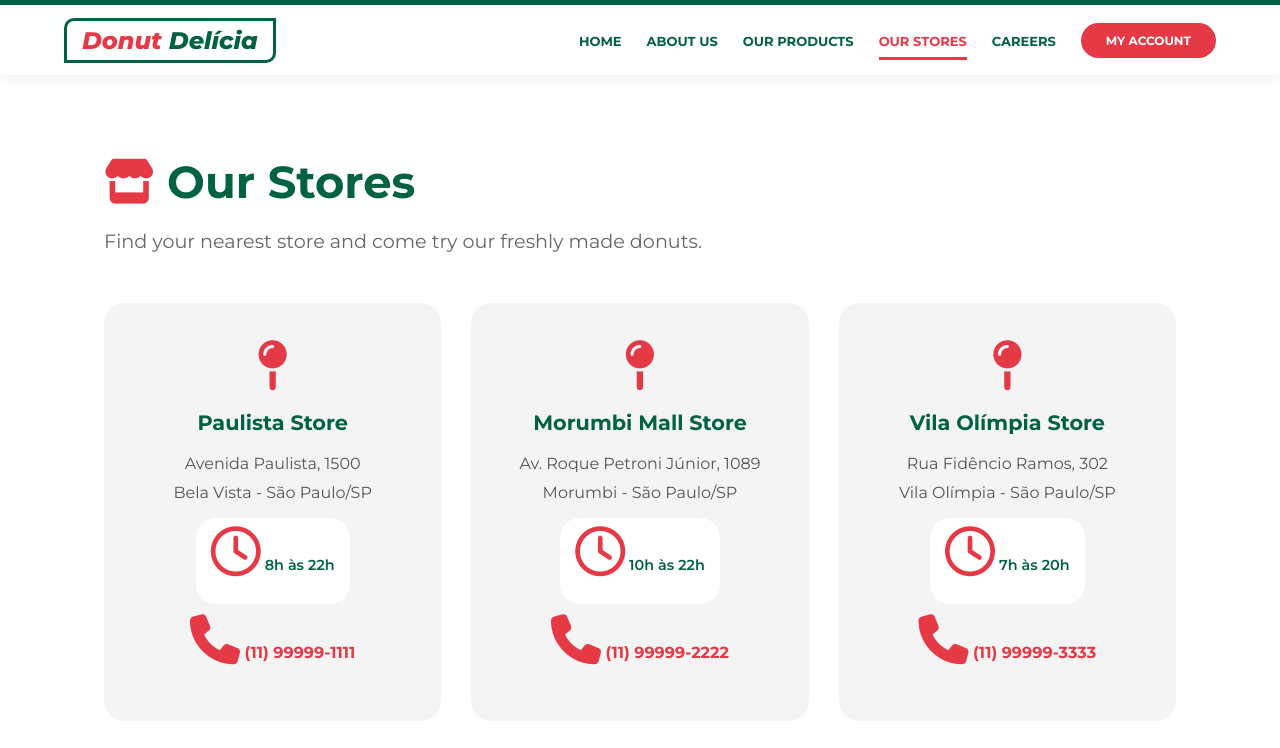
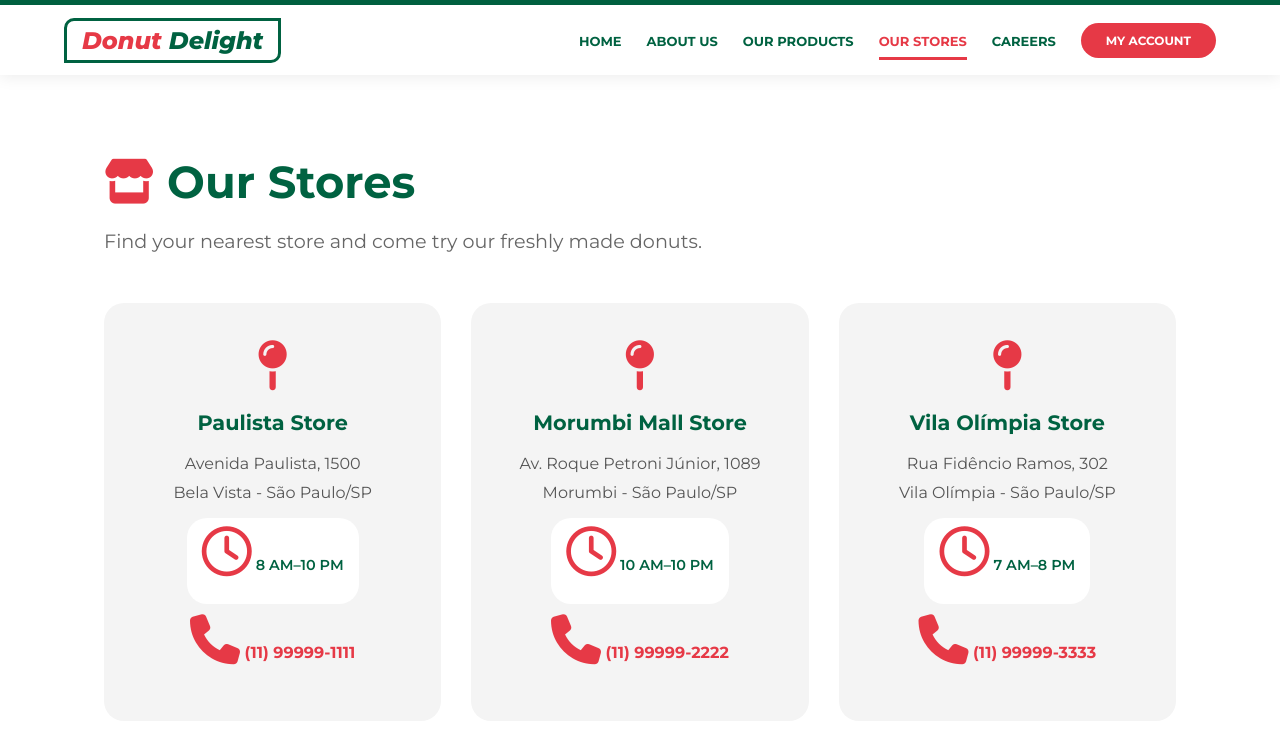
Before and after one commit to sarahzoulinyan/donut-shop-site-example, a plain HTML site: page index.html in a window 1280 px wide. Both pictures are taken after a click on the link "FIND A STORE". Shown: the part 30-778 px from the top of the page. Drawn offline with Linux system fonts and the light colour scheme.

Commit message:
Finish the English copy

```diff
--- a/index.html
+++ b/index.html
@@ -270,7 +270,7 @@ footer{background-color:#fff;padding:60px 5% 20px;text-align:center}
 
 <!-- HEADER -->
 <header>
-<div class="logo-header" onclick="navegar('home')">Donut <span>Delícia</span></div>
+<div class="logo-header" onclick="navegar('home')">Donut <span>Delight</span></div>
 <button class="hamburger" id="hamburgerBtn" onclick="toggleMenu()" aria-label="Menu"><span></span><span></span><span></span></button>
 <nav id="mainNav"><ul>
 <li><a onclick="navegar('home')" class="active" data-page="home">Home</a></li>
@@ -301,7 +301,7 @@ footer{background-color:#fff;padding:60px 5% 20px;text-align:center}
 </div>
 <div class="hero-arrows">
 <button onclick="mudarSlide(-1)" aria-label="Slide anterior"><i class="fas fa-chevron-left"></i></button>
-<button onclick="mudarSlide(1)" aria-label="Próximo slide"><i class="fas fa-chevron-right"></i></button>
+<button onclick="mudarSlide(1)" aria-label="Next slide"><i class="fas fa-chevron-right"></i></button>
 </div>
 <div class="hero-indicators" id="hero-indicators">
 <button class="active" onclick="irParaSlide(0)" aria-label="Ir para slide 1"></button>
@@ -396,9 +396,9 @@ footer{background-color:#fff;padding:60px 5% 20px;text-align:center}
 <h1><i class="fas fa-store" style="color:var(--vermelho-principal)"></i> Our Stores</h1>
 <p class="subtitulo">Find your nearest store and come try our freshly made donuts.</p>
 <div class="grid-lojas">
-<div class="card-loja"><i class="fas fa-map-pin"></i><h3>Paulista Store</h3><p>Avenida Paulista, 1500<br>Bela Vista - São Paulo/SP</p><span class="horario"><i class="far fa-clock"></i> 8h às 22h</span><span class="destaque"><i class="fas fa-phone"></i> (11) 99999-1111</span></div>
-<div class="card-loja"><i class="fas fa-map-pin"></i><h3>Morumbi Mall Store</h3><p>Av. Roque Petroni Júnior, 1089<br>Morumbi - São Paulo/SP</p><span class="horario"><i class="far fa-clock"></i> 10h às 22h</span><span class="destaque"><i class="fas fa-phone"></i> (11) 99999-2222</span></div>
-<div class="card-loja"><i class="fas fa-map-pin"></i><h3>Vila Olímpia Store</h3><p>Rua Fidêncio Ramos, 302<br>Vila Olímpia - São Paulo/SP</p><span class="horario"><i class="far fa-clock"></i> 7h às 20h</span><span class="destaque"><i class="fas fa-phone"></i> (11) 99999-3333</span></div>
+<div class="card-loja"><i class="fas fa-map-pin"></i><h3>Paulista Store</h3><p>Avenida Paulista, 1500<br>Bela Vista - São Paulo/SP</p><span class="horario"><i class="far fa-clock"></i> 8 AM–10 PM</span><span class="destaque"><i class="fas fa-phone"></i> (11) 99999-1111</span></div>
+<div class="card-loja"><i class="fas fa-map-pin"></i><h3>Morumbi Mall Store</h3><p>Av. Roque Petroni Júnior, 1089<br>Morumbi - São Paulo/SP</p><span class="horario"><i class="far fa-clock"></i> 10 AM–10 PM</span><span class="destaque"><i class="fas fa-phone"></i> (11) 99999-2222</span></div>
+<div class="card-loja"><i class="fas fa-map-pin"></i><h3>Vila Olímpia Store</h3><p>Rua Fidêncio Ramos, 302<br>Vila Olímpia - São Paulo/SP</p><span class="horario"><i class="far fa-clock"></i> 7 AM–8 PM</span><span class="destaque"><i class="fas fa-phone"></i> (11) 99999-3333</span></div>
 <div class="card-loja"><i class="fas fa-truck"></i><h3>Delivery</h3><p>We deliver throughout the São Paulo metropolitan area</p><span class="horario"><i class="far fa-clock"></i> 24 hours</span><span class="destaque"><i class="fas fa-phone"></i> (11) 99999-8888</span></div>
 </div>
 <div class="mapa-section"><h2><i class="fas fa-map-marked-alt" style="color:var(--vermelho-principal)"></i> Find the Nearest Store</h2><div class="mapa-placeholder"><i class="fas fa-map" style="font-size:3rem;margin-right:15px"></i> Interactive map coming soon</div></div>
@@ -447,7 +447,7 @@ footer{background-color:#fff;padding:60px 5% 20px;text-align:center}
 
 <!-- FOOTER -->
 <footer>
-<div class="footer-logo"><h2>Donut <span>Delícia</span></h2></div>
+<div class="footer-logo"><h2>Donut <span>Delight</span></h2></div>
 <div class="footer-nav">
 <a onclick="navegar('quem-somos')">About Us</a>
 <a onclick="navegar('nossos-produtos')">Our Products</a>
```
